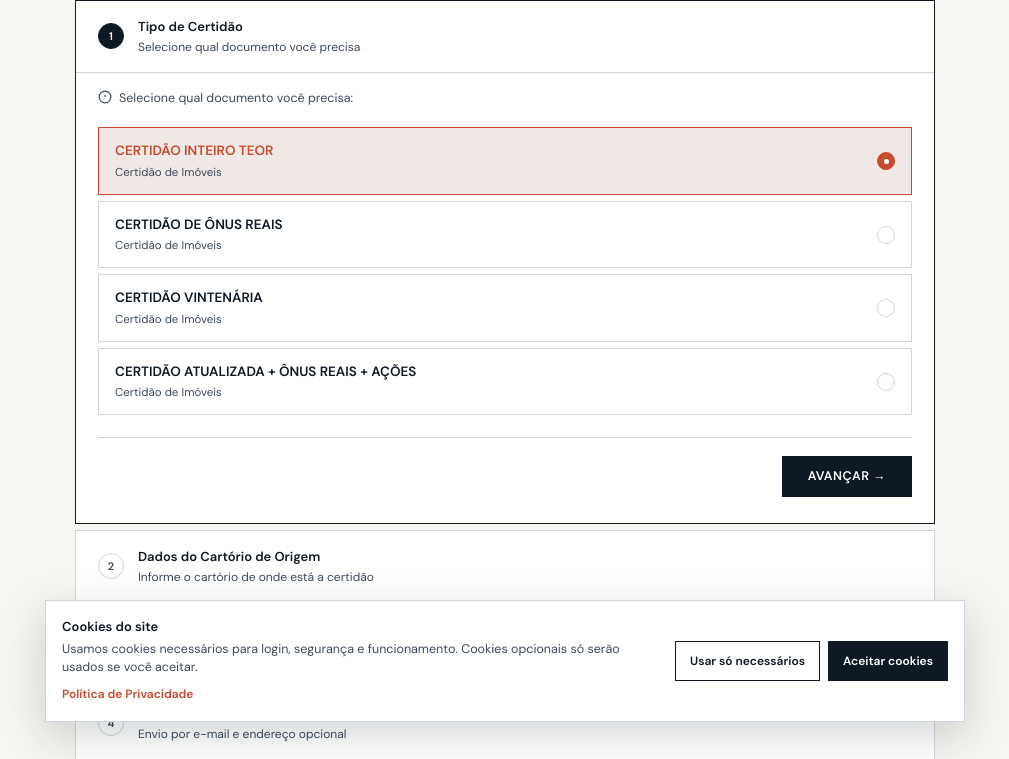
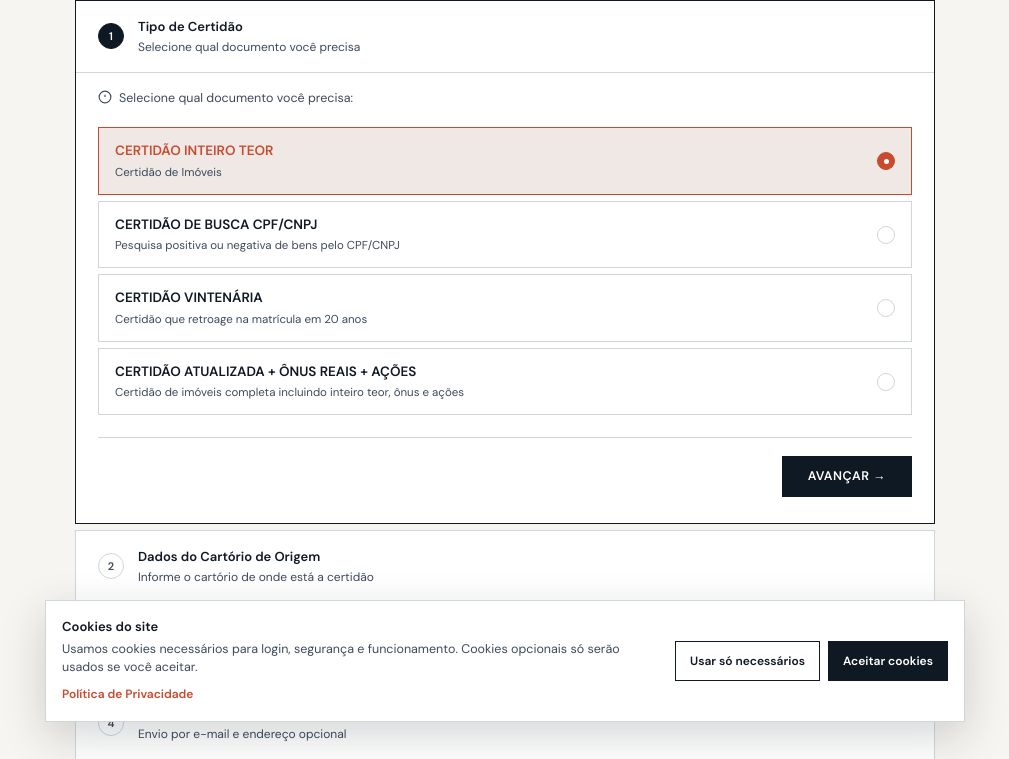
Before and after one commit to GabigolDEVPY/E-certidao, a Django app: page /certidao/imovel/ in a window 1280 px wide. Shown: the part 60-819 px from the top of the page, without its empty margins (135-1144 px from the left). Run offline with Django 5.2, Linux system fonts and the light colour scheme; a user stored in the database is signed in.

Commit message:
Texto explicativo dos tipos de certidões

```diff
--- a/certidao/templates/certidao_imovel.html
+++ b/certidao/templates/certidao_imovel.html
@@ -51,22 +51,22 @@
           </div>
           <div class="option-card {% if form.tipo_certidao.value == 'onus-reais' %}is-selected{% endif %}" data-value="onus-reais" onclick="selectCard(this,'cardsTipo')">
             <div>
-              <div class="option-card-title">CERTIDÃO DE ÔNUS REAIS</div>
-              <div class="option-card-sub">Certidão de Imóveis</div>
+              <div class="option-card-title">CERTIDÃO DE BUSCA CPF/CNPJ</div>
+              <div class="option-card-sub">Pesquisa positiva ou negativa de bens pelo CPF/CNPJ</div>
             </div>
             <div class="option-card-check"></div>
           </div>
           <div class="option-card {% if form.tipo_certidao.value == 'vintenaria' %}is-selected{% endif %}" data-value="vintenaria" onclick="selectCard(this,'cardsTipo')">
             <div>
               <div class="option-card-title">CERTIDÃO VINTENÁRIA</div>
-              <div class="option-card-sub">Certidão de Imóveis</div>
+              <div class="option-card-sub">Certidão que retroage na matrícula em 20 anos</div>
             </div>
             <div class="option-card-check"></div>
           </div>
           <div class="option-card {% if form.tipo_certidao.value == 'atualizada' %}is-selected{% endif %}" data-value="atualizada" onclick="selectCard(this,'cardsTipo')">
             <div>
               <div class="option-card-title">CERTIDÃO ATUALIZADA + ÔNUS REAIS + AÇÕES</div>
-              <div class="option-card-sub">Certidão de Imóveis</div>
+              <div class="option-card-sub">Certidão de imóveis completa incluindo inteiro teor, ônus e ações</div>
             </div>
             <div class="option-card-check"></div>
           </div>
```
Also changed, not shown: db.sqlite3.
